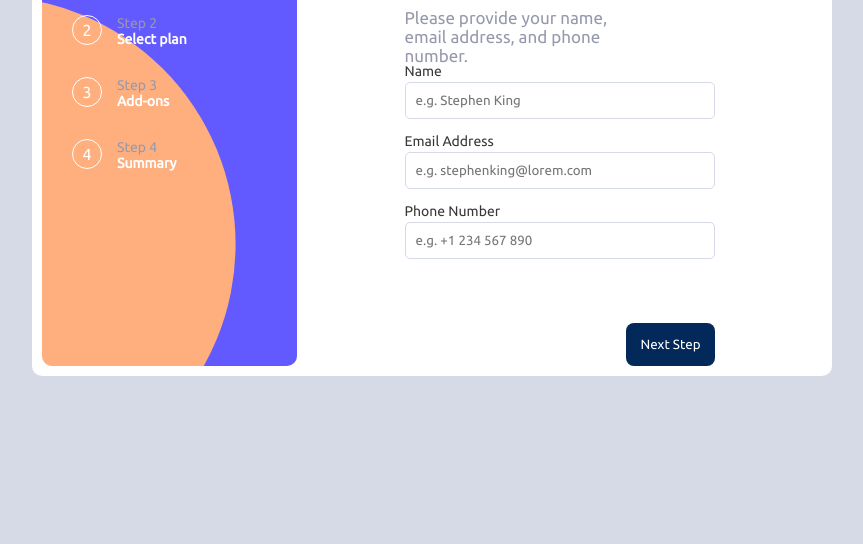
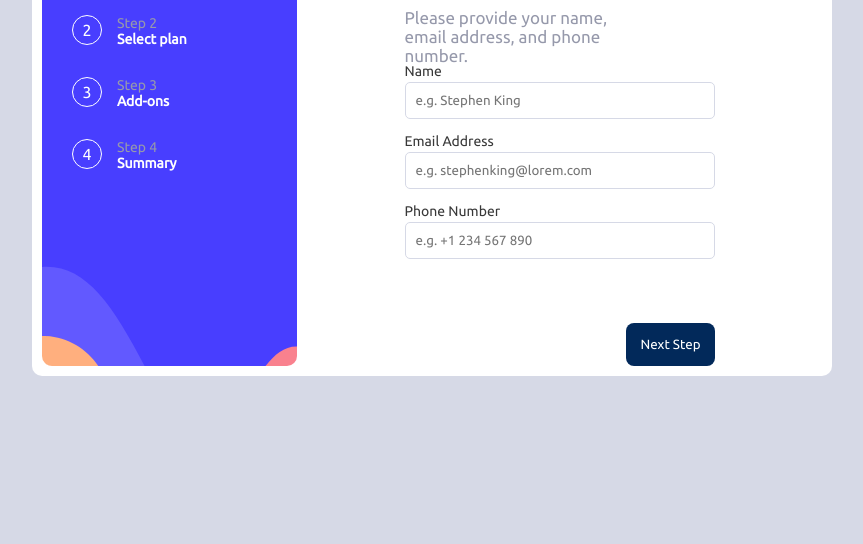
Before and after one commit to adeladanseun/multi-step-form-solution.github.io, a plain HTML site: page index.html in a window 1280 px wide. Shown: the part 256-800 px from the top of the page, without its empty margins (208-1071 px from the left). Drawn offline with Linux system fonts and the light colour scheme; files whose address does not match are found by name.

Commit message:
Update index.css

```diff
--- a/design/index.css
+++ b/design/index.css
@@ -377,6 +377,7 @@
         border-radius: 10px;
     }
     .mainWrapper .sidebar {
+        background: url('../assets/images/bg-sidebar-desktop.svg');
         background-color: white;
         height: auto;
         flex-direction: column;
```
